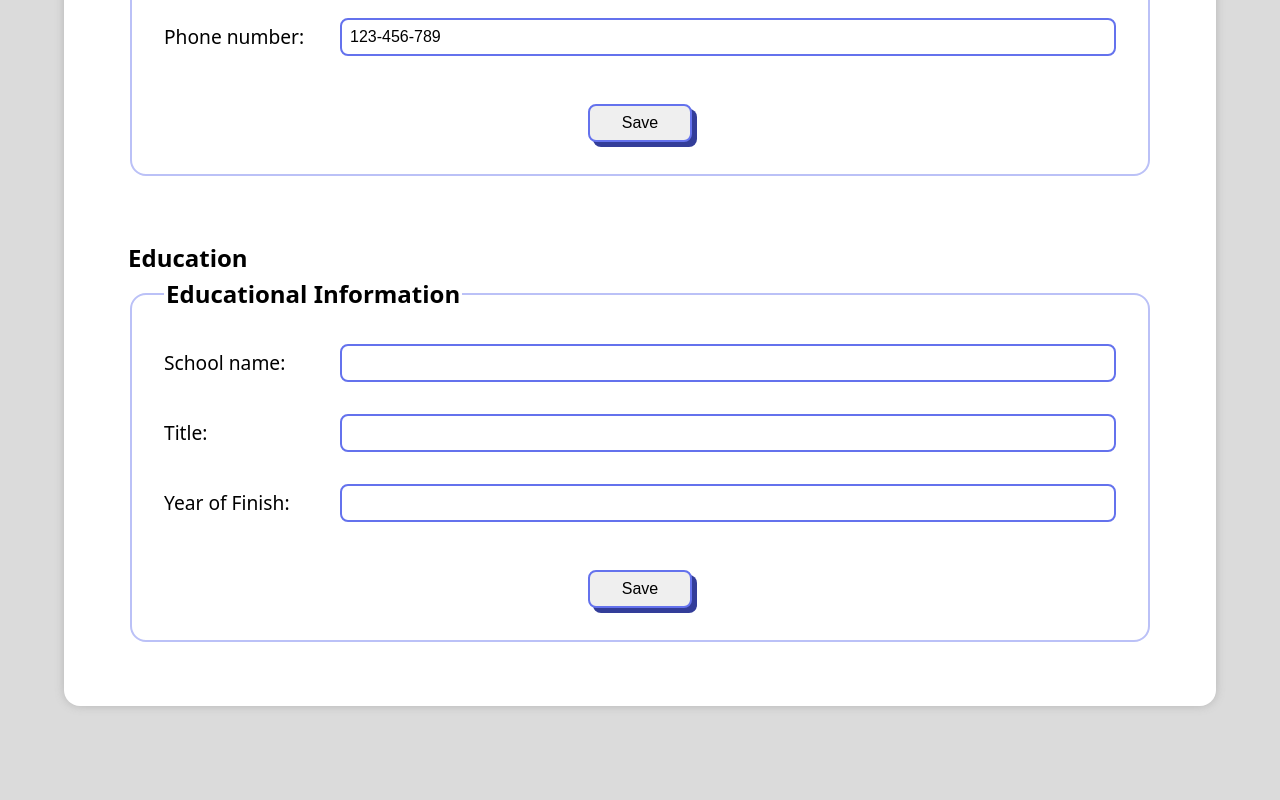
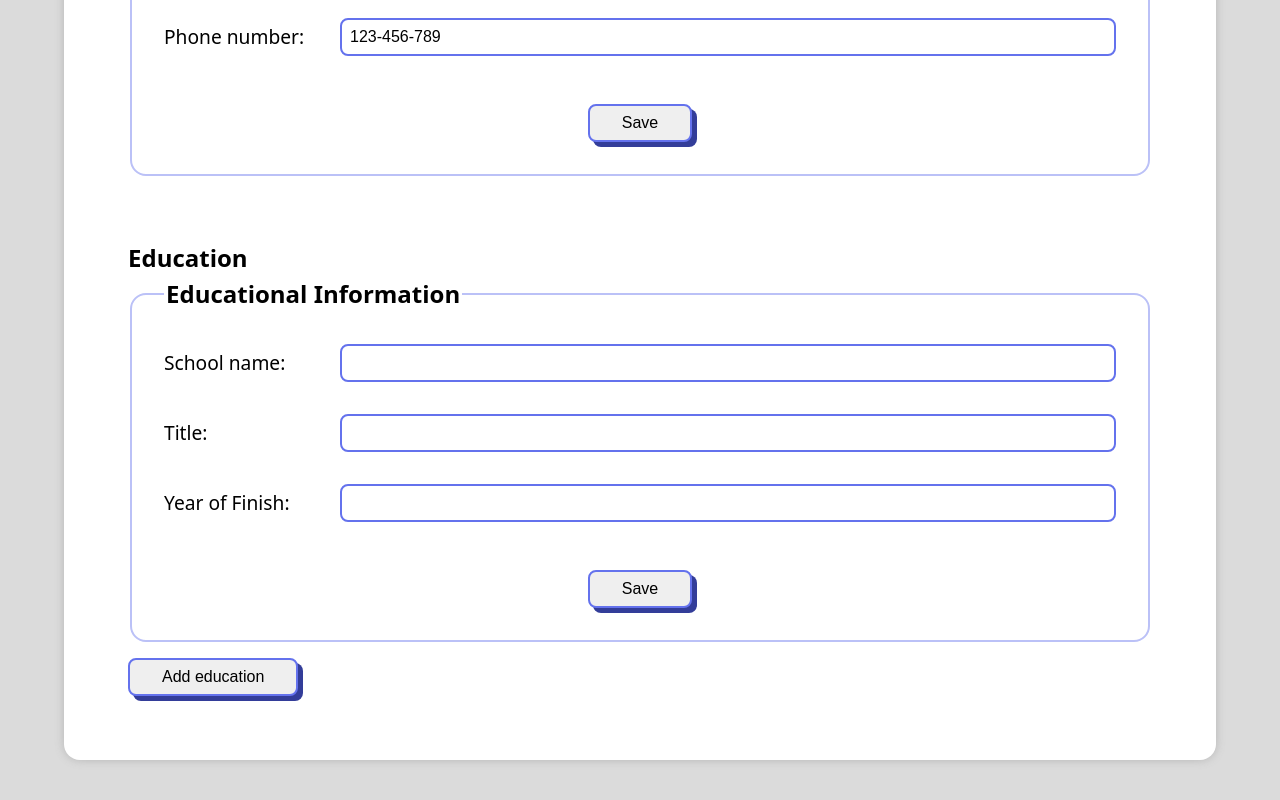
Before and after one commit to leandroesposito/top-cv-application, a React (Vite) app: page / in a window 1280 px wide. Shown: the part 410-1210 px from the top of the page. Before the commit the page ends 1180 px from the top, so only its background shows below. Built offline with nearby package versions, Linux system fonts and the light colour scheme.

Commit message:
Add "Add education" button

```diff
--- a/src/components/MainContainer.jsx
+++ b/src/components/MainContainer.jsx
@@ -50,6 +50,14 @@ export default function MainContainer() {
     setEditPersonalInformation(false);
   }
 
+  function generateEducationalInformationId() {
+    if (educationalInformation.length > 0) {
+      return educationalInformation[educationalInformation.length - 1].id + 1;
+    }
+
+    return 0;
+  }
+
   function handleEducationalInformationSave(event) {
     const form = event.target.closest("form");
     const formData = new FormData(form);
@@ -67,6 +75,12 @@ export default function MainContainer() {
       )
     );
     setEditEducationalInformationId(-1);
+  }
+
+  function handleAddEducation() {
+    const newItemId = generateEducationalInformationId();
+    setEducationalInformation([...educationalInformation, { id: newItemId }]);
+    setEditEducationalInformationId(newItemId);
   }
 
   return (
@@ -101,6 +115,7 @@ export default function MainContainer() {
             />
           )
         )}
+        <button onClick={handleAddEducation}>Add education</button>
       </section>
     </main>
   );
```
